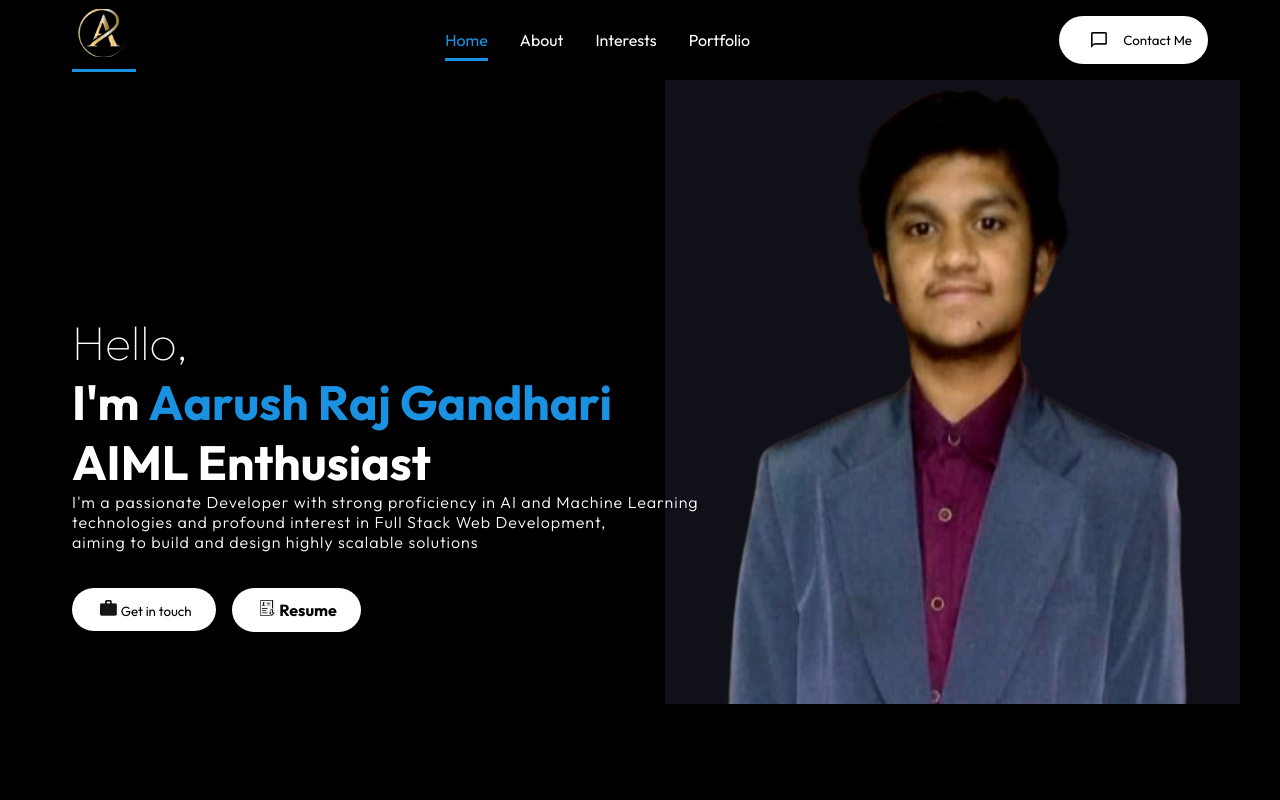
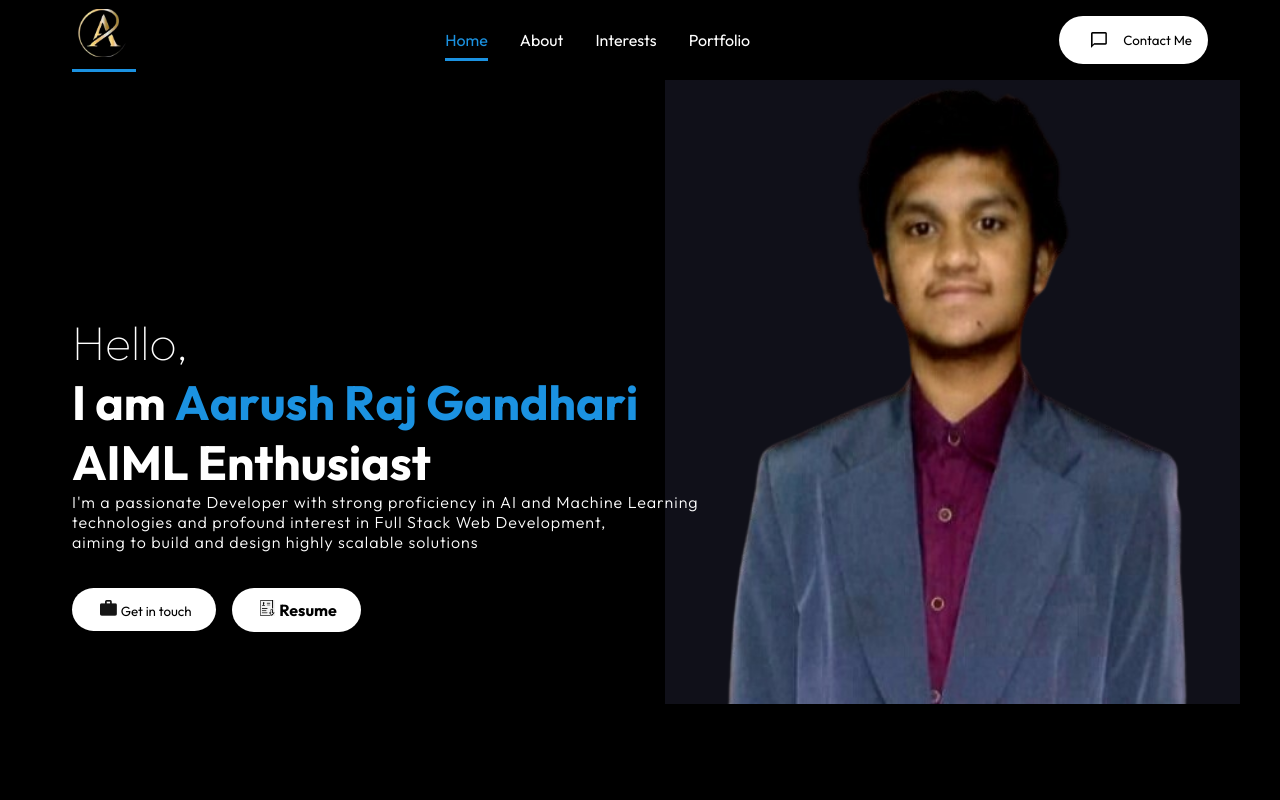
Before and after one commit to Aarush-394/Aarush-Portfolio, a React (Create React App) app: page / in a window 1280 px wide. Shown: the top 800 px of the page. Built offline with nearby package versions, Linux system fonts and the light colour scheme.

Commit message:
Update Intro.js

```diff
--- a/src/components/Intro/Intro.js
+++ b/src/components/Intro/Intro.js
@@ -12,7 +12,7 @@ const Intro = () => {
       <div className="introContent">
         <span className="hello">Hello,</span>
         <span className="introText">
-          I'm{' '}
+          I am{' '}
           <span className="introName">
             {name.split('').map((char, index) => (
               <span key={index} style={{ '--i': index + 1 }}>
```
